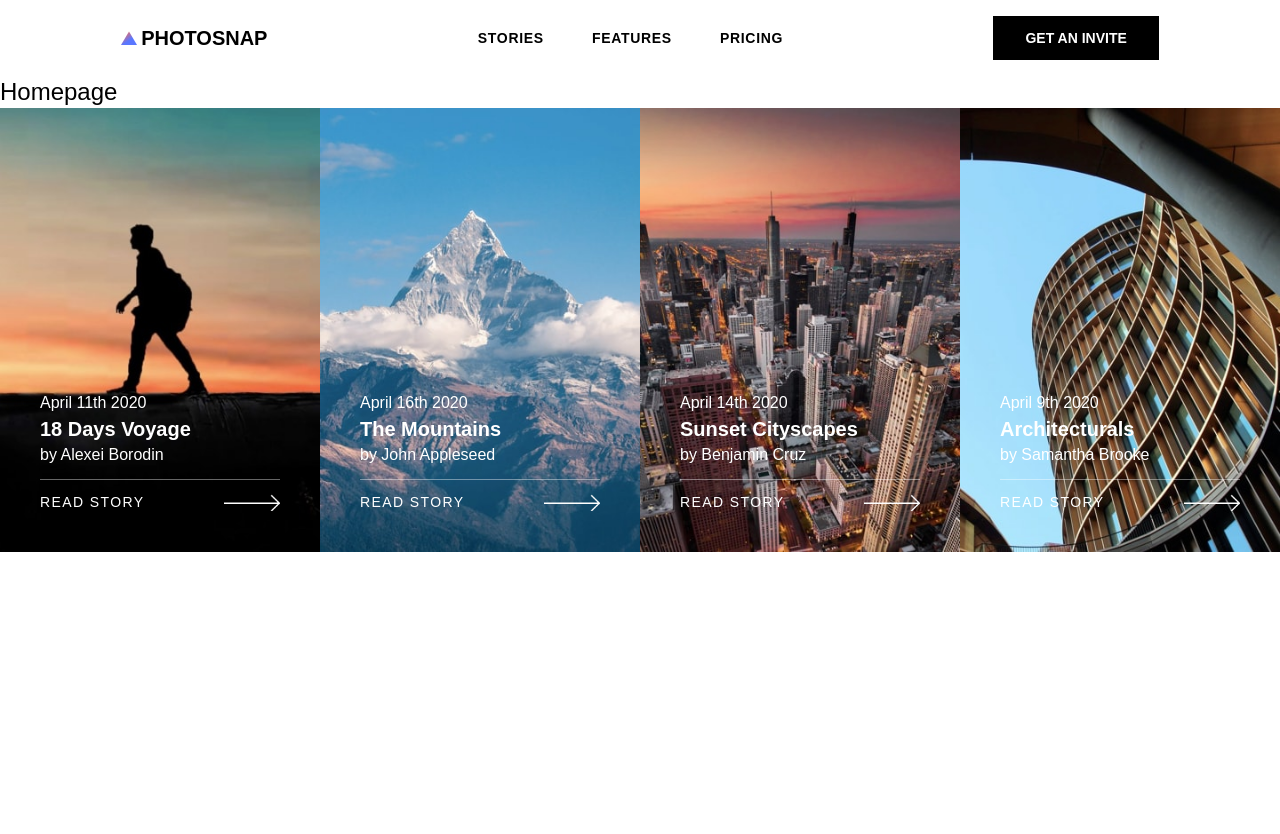
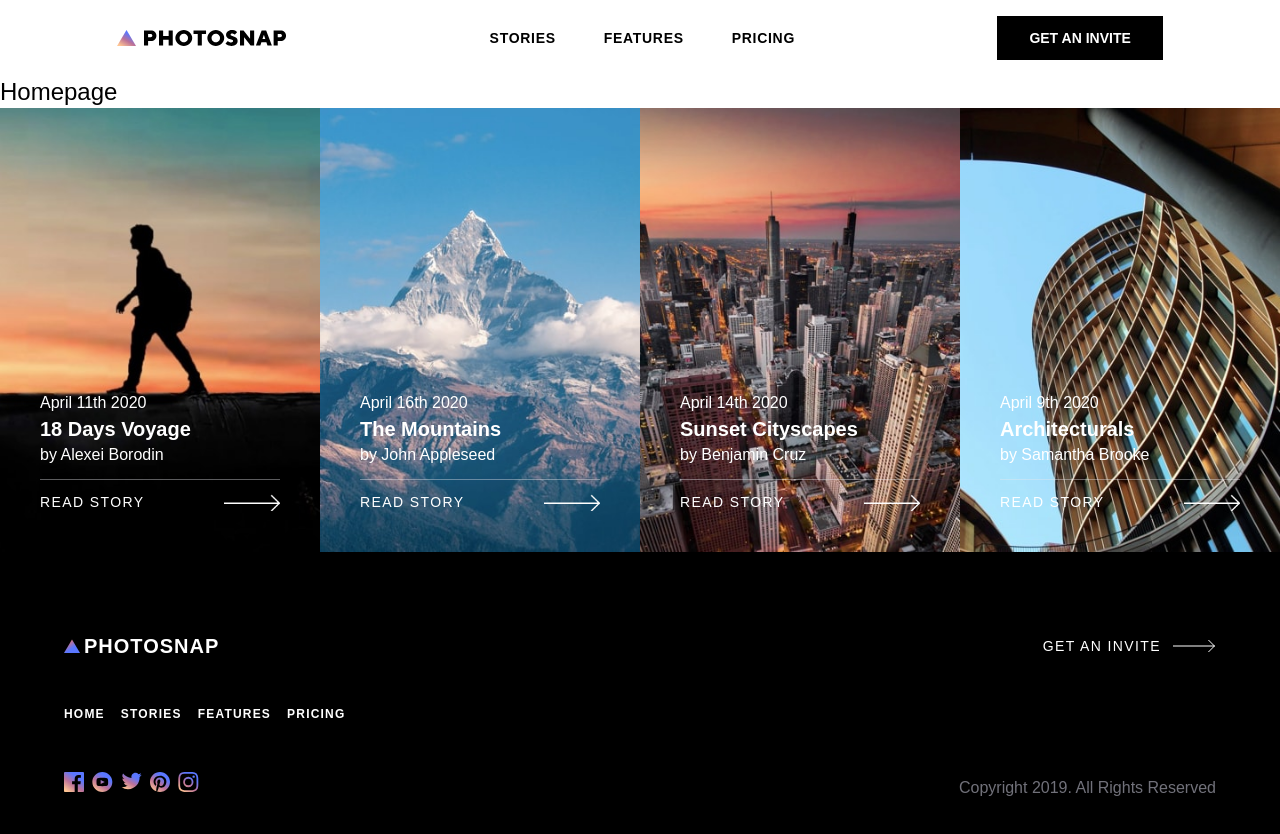
Before and after one commit to tyrellcurry/photoSnap, a React (Create React App) app: page / in a window 1280 px wide. Shown: the top 834 px of the page. Before the commit the page ends 800 px from the top, so only its background shows below. Built offline with nearby package versions, Linux system fonts and the light colour scheme.

Commit message:
footer layout from base to medium complete

```diff
--- a/src/App.js
+++ b/src/App.js
@@ -5,6 +5,7 @@ import StoriesPage from './pages/StoriesPage/StoriesPage'
 import PricingPage from './pages/PricingPage/PricingPage';
 import NotFoundPage from './pages/NotFoundPage/NotFoundPage';
 import Navbar from './components/Navbar/Navbar';
+import Footer from './components/Footer/Footer';
 
 
 function App() {
@@ -20,6 +21,7 @@ function App() {
           {/*If a route is passed in that is not recognized (for example "/blahblah").. the Not Found Page is displayed*/}
           <Route path="*" element={<NotFoundPage />} /> {/*  <---- Possible Option: We could redirect the user back to the home page */}
       </Routes>
+      <Footer/>
     </div>
   );
 }
--- /dev/null
+++ b/src/components/Footer/Footer.jsx
@@ -0,0 +1,44 @@
+import React from 'react';
+import LogoBrand from '../LogoBrand';
+import {ReactComponent as FacebookIcon} from '../../assets/shared/desktop/facebook.svg';
+import {ReactComponent as YoutubeIcon} from '../../assets/shared/desktop/youtube.svg';
+import {ReactComponent as TwitterIcon} from '../../assets/shared/desktop/twitter.svg';
+import {ReactComponent as PinterestIcon} from '../../assets/shared/desktop/pinterest.svg';
+import {ReactComponent as InstagramIcon} from '../../assets/shared/desktop/instagram.svg';
+import {ReactComponent as ArrowIcon} from '../../assets/shared/desktop/arrow.svg';
+
+// TODO: Can figure out the xl size layout.
+
+const Footer = () => {
+    return (
+        <footer className=' bg-pureBlack grid grid-rows-1 gap-2 justify-items-center pt-16 pb-16 space-y-8 md:grid-cols-2 md:grid-rows-3 md:place-items-center  md:px-16 md:space-y-0 md:gap-10 md:pb-16 md:pt-20  '>
+            <LogoBrand fontColor='text-pureWhite' />
+            {/** TODO: Not sure why the icons have a gradient background */}
+            <div className='social-icons flex space-x-2 order-2
+                             md:order-6 md:justify-self-start'>
+                <FacebookIcon className='cursor-pointer' />
+                <YoutubeIcon className='cursor-pointer' />
+                <TwitterIcon className='cursor-pointer' />
+                <PinterestIcon className='cursor-pointer' />
+                <InstagramIcon className='cursor-pointer' />
+            </div>
+            <ul className='page-links flex flex-col order-3 text-pureWhite text-center space-y-4 pt-6
+                           md:flex-row md:text-left md:order-3 md:items-baseline md:space-x-4 md:pt-0 md:space-y-0 md:justify-self-start '>
+                <li className=' text-xs font-bold tracking-widest uppercase'>Home</li>
+                <li className=' text-xs font-bold tracking-widest uppercase'>Stories</li>
+                <li className=' text-xs font-bold tracking-widest uppercase'>Features</li>
+                <li className=' text-xs font-bold tracking-widest uppercase'>Pricing</li>
+            </ul>
+            <div className='get-invite text-pureWhite order-4 flex items-center space-x-3 pt-16 pb-16 md:order-2 md:pt-0 md:pb-0 md:justify-self-end'>
+                <p className='uppercase text-sm tracking-widest'>Get An Invite</p>
+                <ArrowIcon className=' stroke-pureWhite'/>
+            </div>
+
+            <div className='copyright order-5 text-zinc-500 md:row-span-4 md:justify-self-end'>
+                <p>Copyright 2019. All Rights Reserved</p>
+            </div>
+        </footer>
+    );
+};
+
+export default Footer;
--- a/src/components/LogoBrand.jsx
+++ b/src/components/LogoBrand.jsx
@@ -3,12 +3,12 @@ import { Link } from 'react-router-dom';
 import {ReactComponent as LogoTriangle} from '../assets/shared/mobile/logoTriangle.svg'
 
 /* This is the component for the logo brand that will also be use in the footer.  */
-const LogoBrand = () => {
+const LogoBrand = ({fontColor}) => {
     return (
-        <div>
+        <div className="md:justify-self-start">
             <Link to="/"  className='flex items-baseline space-x-1 cursor-pointer'>
                 <LogoTriangle className='h-4 w-4'/> {/**<----- TODO:  I need to find a way to fix the gradient on the logo triangle */}
-                <div className='brand-name font-bold text-xl'>PHOTOSNAP</div>
+                <div className={`brand-name ${fontColor} font-bold text-xl tracking-wider`}>PHOTOSNAP</div>
             </Link>
         </div>
     );
--- a/src/components/Navbar/Navbar.jsx
+++ b/src/components/Navbar/Navbar.jsx
@@ -4,6 +4,7 @@ import LogoBrand from '../LogoBrand';
 import {motion} from 'framer-motion';
 import {ReactComponent as MenuIcon} from '../../assets/shared/mobile/menu.svg';
 import {ReactComponent as CloseIcon} from '../../assets/shared/mobile/close.svg';
+import {ReactComponent as Logo} from '../../assets/shared/desktop/logo.svg';
 
 const Navbar = () => {
   const [navMenuShow, setNavMenuShown] = useState(false);
@@ -33,7 +34,7 @@ const Navbar = () => {
 
   return (
     <nav className="relative flex items-center justify-between md:justify-around p-4 z-50">
-      <LogoBrand />
+      <Logo/>
       <ul className="hidden md:flex md: space-x-12">
         <li className=" cursor-pointer uppercase text-sm tracking-wider font-bold">
           <Link to="/stories">Stories</Link>
--- a/tailwind.config.js
+++ b/tailwind.config.js
@@ -1,7 +1,7 @@
 module.exports = {
   content: ['./src/**/*.{js,jsx,ts,tsx}'],
   theme: {
-    extend: {},
+    extend: {
       colors: {
         transparent: 'transparent',
         peachOrange: '#FFC593',
@@ -12,5 +12,7 @@ module.exports = {
         pureWhite: '#FFFFFF',
       },
     },
+
+  },
   plugins: [],
 };
```
Also changed, not shown: src/assets/shared/desktop/arrow.svg. Lines whose indentation alone changed are shown as unchanged.
